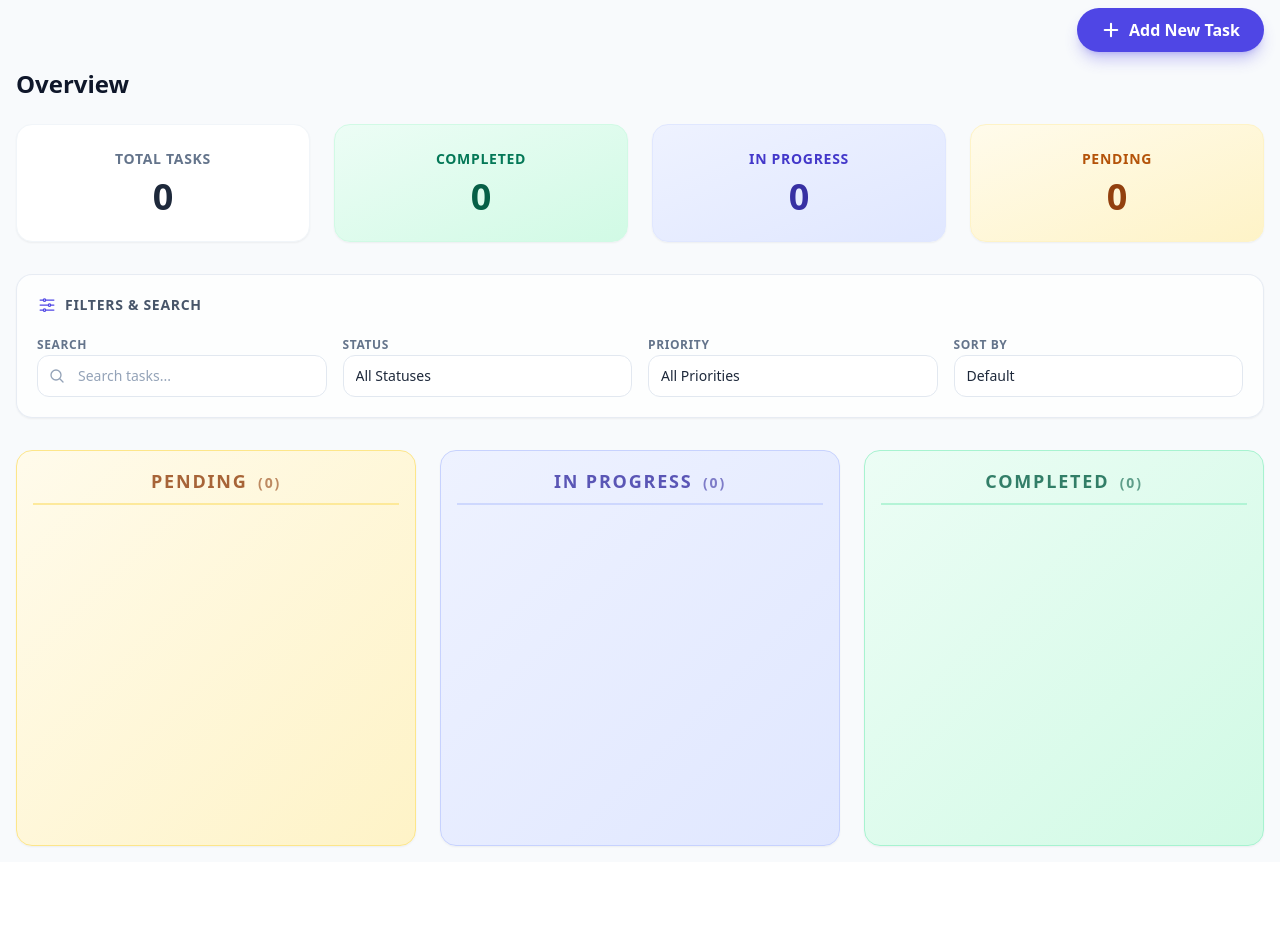
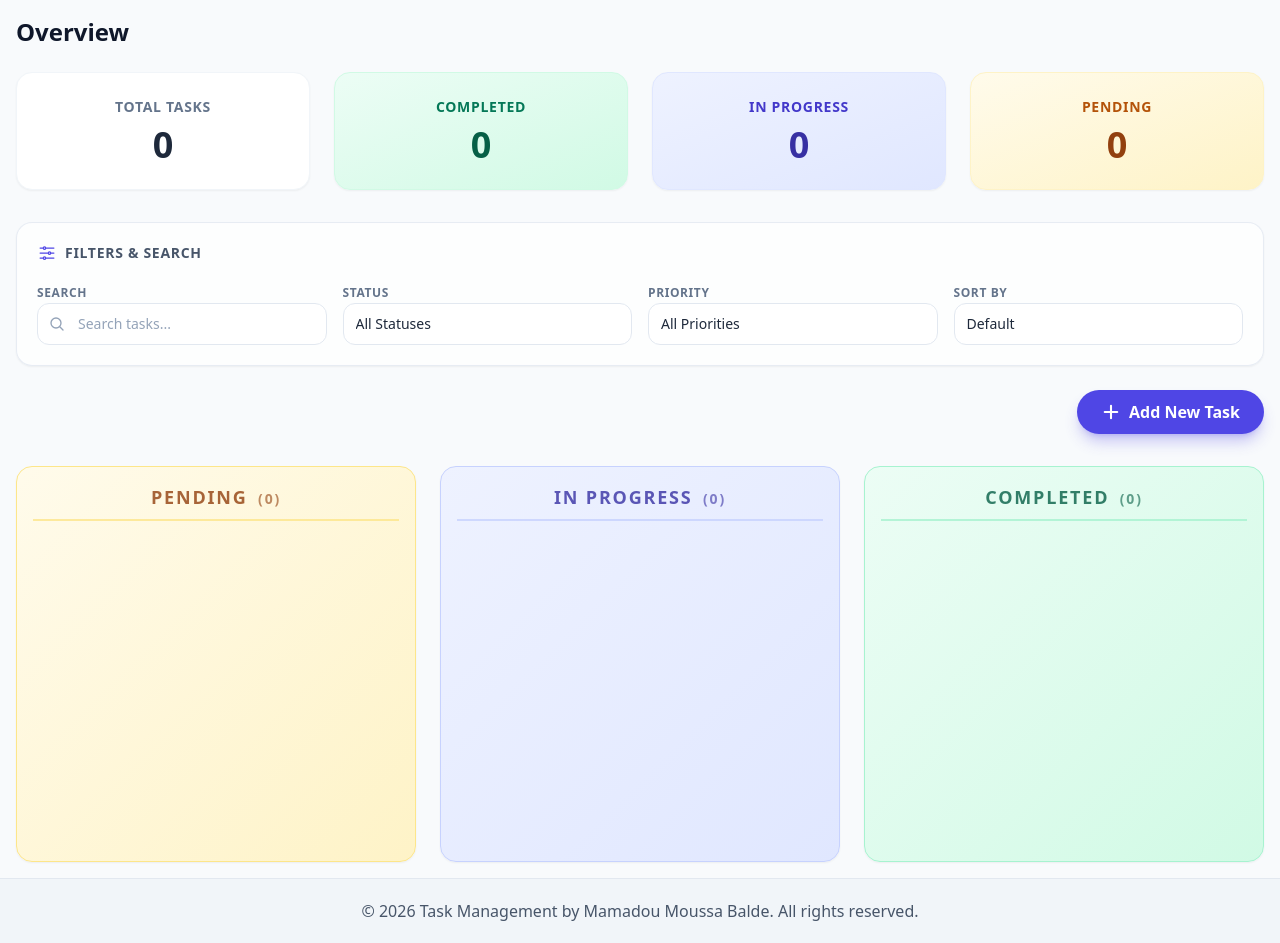
Before and after one commit to baldemoussa/Lists-Keys-and-Conditionals, a React (Vite) app: page / in a window 1280 px wide. Shown: the part 104-1047 px from the top of the page. Before the commit the page ends 966 px from the top, so only its background shows below. Built offline with nearby package versions, Linux system fonts and the light colour scheme.

Commit message:
feat: enhance App component with Footer and motion effects, improve Dashboard and TaskFilter animations

```diff
--- a/src/App.tsx
+++ b/src/App.tsx
@@ -5,6 +5,9 @@ import TaskList from './components/TaskList/TaskList';
 import TaskFilter from './components/TaskFilter/TaskFilter';
 import TaskForm from './components/TaskForm/TaskForm';
 import Dashboard from './components/Dashboard/Dashboard';
+import Footer from './components/Footer';
+import { AnimatePresence, motion, useReducedMotion } from 'motion/react';
+
 
 function App() {
   const [tasks, setTasks] = useState<Task[]>(loadTasksFromStorage);
@@ -22,6 +25,7 @@ function App() {
     }
     return false;
   });
+  const shouldReduceMotion = useReducedMotion();
 
   const filteredTasks = filterTasks(tasks, filters);
   const editingTask = tasks.find(t => t.id === editingTaskId) || null;
@@ -62,12 +66,12 @@ function App() {
 
   return (
     <div
-      className={`min-h-screen text-slate-900 transition-colors duration-300 ${isDarkMode ? 'dark text-slate-100' : ''}`}
+      className={`min-h-screen flex flex-col text-slate-900 transition-colors duration-300 ${isDarkMode ? 'dark text-slate-100' : ''}`}
       style={{ backgroundColor: isDarkMode ? '#0f172a' : '#f8fafc' }}
     >
-      <div className="container mx-auto p-4 mt-8 max-w-7xl">
+      <div className="container mx-auto flex-1 p-4 mt-8 max-w-7xl">
         <div className="flex justify-between items-center mb-6">
-          <h1 className="text-3xl font-bold dark:text-white" style={{ color: isDarkMode ? '#f8fafc' : '#0f172a' }} >Task Management</h1>
+          <h1 className="text-5xl font-bold dark:text-white" style={{ color: isDarkMode ? '#f8fafc' : '#0f172a' }} >Task Management</h1>
           <button
             onClick={() => setIsDarkMode(previousMode => !previousMode)}
             className="p-2 rounded-full bg-slate-200 dark:bg-slate-800 text-slate-800 dark:text-slate-200 hover:bg-slate-300 dark:hover:bg-slate-700 transition-colors"
@@ -84,36 +88,49 @@ function App() {
             )}
           </button>
         </div>
-        {!isFormVisible && (
+        <AnimatePresence initial={false}>
+          {isFormVisible && (
+            <motion.div
+              initial={shouldReduceMotion ? { opacity: 0 } : { opacity: 0, height: 0, y: -12 }}
+              animate={{ opacity: 1, height: 'auto', y: 0 }}
+              exit={shouldReduceMotion ? { opacity: 0 } : { opacity: 0, height: 0, y: -12 }}
+              transition={{ duration: shouldReduceMotion ? 0 : 0.25 }}
+              className="overflow-hidden"
+            >
+              <TaskForm
+                onSubmit={handleSubmit}
+                initialTask={editingTask}
+                onCancelEdit={handleCancelEdit}
+              />
+            </motion.div>
+          )}
+        </AnimatePresence>
+
+        <Dashboard tasks={tasks} isDarkMode={isDarkMode} />
+        <TaskFilter onFilterChange={setFilters} isDarkMode={isDarkMode} />
+          {!isFormVisible && (
           <div className="flex justify-end my-4">
-            <button
+            <motion.button
+              type="button"
               onClick={() => setIsFormVisible(true)}
-              className="flex items-center gap-2 bg-indigo-600 hover:bg-indigo-700 text-white font-semibold py-2.5 px-6 rounded-full shadow-lg shadow-indigo-600/30 transition-all duration-300 hover:scale-105"
+              whileHover={shouldReduceMotion ? undefined : { scale: 1.03 }}
+              whileTap={shouldReduceMotion ? undefined : { scale: 0.97 }}
+              className="flex items-center gap-2 bg-indigo-600 hover:bg-indigo-700 text-white font-semibold py-2.5 px-6 rounded-full shadow-lg shadow-indigo-600/30"
             >
               <svg xmlns="http://www.w3.org/2000/svg" fill="none" viewBox="0 0 24 24" strokeWidth={2.5} stroke="currentColor" className="w-5 h-5">
                 <path strokeLinecap="round" strokeLinejoin="round" d="M12 4.5v15m7.5-7.5h-15" />
               </svg>
               Add New Task
-            </button>
+            </motion.button>
           </div>
         )}
-        {isFormVisible && (
-          <TaskForm
-            onSubmit={handleSubmit}
-            initialTask={editingTask}
-            onCancelEdit={handleCancelEdit}
-          />
-        )}
-
-        <Dashboard tasks={tasks} isDarkMode={isDarkMode} />
-        <TaskFilter onFilterChange={setFilters} isDarkMode={isDarkMode} />
-
         <TaskList tasks={displayTasks}
           onStatusChange={handleStatusChange}
           onDelete={handleDelete}
           onEdit={handleEdit} />
 
       </div>
+      <Footer isDarkMode={isDarkMode} />
     </div>
   )
 }
--- /dev/null
+++ b/src/components/Footer.tsx
@@ -0,0 +1,15 @@
+function Footer({ isDarkMode }: { isDarkMode: boolean }) {
+    return (
+        <footer
+            className={`w-full border-t px-4 py-5 text-center transition-colors duration-300 ${
+                isDarkMode
+                    ? 'border-slate-700 bg-slate-900 text-slate-300'
+                    : 'border-slate-200 bg-slate-100 text-slate-600'
+            }`}
+        >
+            <p className="m-0">© {new Date().getFullYear()} Task Management by Mamadou Moussa Balde. All rights reserved.</p>
+        </footer>
+    );
+}
+
+export default Footer;
--- a/src/components/TaskFilter/TaskFilter.tsx
+++ b/src/components/TaskFilter/TaskFilter.tsx
@@ -1,5 +1,6 @@
 import { useState } from 'react';
 import type { TaskFilterProps, TaskStatus, TaskPriority, SortCriteria } from '../../types';
+import { motion } from 'motion/react';
 
 function TaskFilter({ onFilterChange, isDarkMode }: TaskFilterProps) {
   const [status, setStatus] = useState<TaskStatus | 'all'>('all');
@@ -85,7 +86,11 @@ function TaskFilter({ onFilterChange, isDarkMode }: TaskFilterProps) {
   const hasActiveFilters = status !== 'all' || priority !== 'all' || searchWord !== '' || sort !== 'none';
 
   return (
-    <div className={`rounded-2xl border p-5 mb-6 transition-colors duration-300 ${
+    <motion.div
+      initial={{ opacity: 0, y: -10 }}
+      animate={{ opacity: 1, y: 0 }}
+      transition={{ duration: 0.25 }}
+      className={`rounded-2xl border p-5 mb-6 transition-colors duration-300 ${
       isDarkMode
         ? 'bg-slate-800/50 border-slate-700/50 backdrop-blur-sm'
         : 'bg-white/70 border-slate-200/80 backdrop-blur-sm shadow-sm'
@@ -213,7 +218,7 @@ function TaskFilter({ onFilterChange, isDarkMode }: TaskFilterProps) {
           )}
         </div>
       )}
-    </div>
+    </motion.div>
   );
 }
 
--- a/src/components/TaskList/TaskColumn.tsx
+++ b/src/components/TaskList/TaskColumn.tsx
@@ -2,8 +2,10 @@ import { useDroppable } from '@dnd-kit/core';
 import { SortableContext, verticalListSortingStrategy } from '@dnd-kit/sortable';
 import TaskItem from './TaskItem';
 import type { Task, TaskStatus, TaskColumnProps } from '../../types';
+import { AnimatePresence, motion, useReducedMotion } from 'motion/react';
 export default function TaskColumn({ id, title, tasks, onStatusChange, onDelete, onEdit }: TaskColumnProps) {
   const { setNodeRef } = useDroppable({ id });
+  const shouldReduceMotion = useReducedMotion();
 
   let columnStyle = '';
   let headerStyle = '';
@@ -31,15 +33,25 @@ export default function TaskColumn({ id, title, tasks, onStatusChange, onDelete,
       </h2>
       <ul ref={setNodeRef} className="flex flex-col gap-4 min-h-[300px]">
         <SortableContext id={id} items={tasks.map(t => t.id)} strategy={verticalListSortingStrategy}>
+          <AnimatePresence initial={false} mode="popLayout">
             {tasks.map(task => (
+              <motion.div
+                key={task.id}
+                layout
+                initial={shouldReduceMotion ? { opacity: 0 } : { opacity: 0, y: 12, scale: 0.98 }}
+                animate={{ opacity: 1, y: 0, scale: 1 }}
+                exit={shouldReduceMotion ? { opacity: 0 } : { opacity: 0, y: -12, scale: 0.96 }}
+                transition={{ duration: shouldReduceMotion ? 0 : 0.2 }}
+              >
                 <TaskItem
-              key={task.id}
                   task={task}
                   onStatusChange={onStatusChange}
                   onDelete={onDelete}
                   onEdit={onEdit}
                 />
+              </motion.div>
             ))}
+          </AnimatePresence>
         </SortableContext>
       </ul>
     </div>
--- a/src/components/TaskList/TaskList.tsx
+++ b/src/components/TaskList/TaskList.tsx
@@ -13,6 +13,7 @@ import { sortableKeyboardCoordinates } from '@dnd-kit/sortable';
 import type { TaskListProps, TaskStatus, Task } from '../../types';
 import TaskColumn from './TaskColumn';
 import TaskItem from './TaskItem';
+import { AnimatePresence, motion } from 'motion/react';
 
 const STATUSES: { id: TaskStatus, title: string }[] = [
   { id: 'pending', title: 'Pending' },
@@ -41,24 +42,19 @@ function TaskList({ tasks, onStatusChange, onDelete, onEdit }: TaskListProps) {
     };
 
     const handleDragEnd = (event: DragEndEvent) => {
-        setActiveTask(null);
-        const { active, over } = event;
-        if (!over) return;
+    const { active, over } = event;
 
-        const activeId = active.id;
-        const overId = over.id;
+    if (!over) return;
 
-        // If the item is dropped over a column, overId is the status
-        // If the item is dropped over another task, find that task's status
-        const overTask = tasks.find(t => t.id === overId);
-        const newStatus = overTask ? overTask.status : overId as TaskStatus;
+    const activeId = String(active.id);
+    const newStatus = String(over.id);
 
-        const draggedTask = tasks.find(t => t.id === activeId);
+    const draggedTask = tasks.find((task) => task.id === activeId);
 
-        if (draggedTask && draggedTask.status !== newStatus) {
-            onStatusChange(activeId, newStatus);
-        }
-    };
+    if (draggedTask && draggedTask.status !== newStatus) {
+        onStatusChange(activeId, newStatus);
+    }
+};
 
     return (
         <DndContext
```
Also changed, not shown: src/components/Dashboard/Dashboard.tsx (+9 -8 lines). Lines whose indentation alone changed are shown as unchanged.
